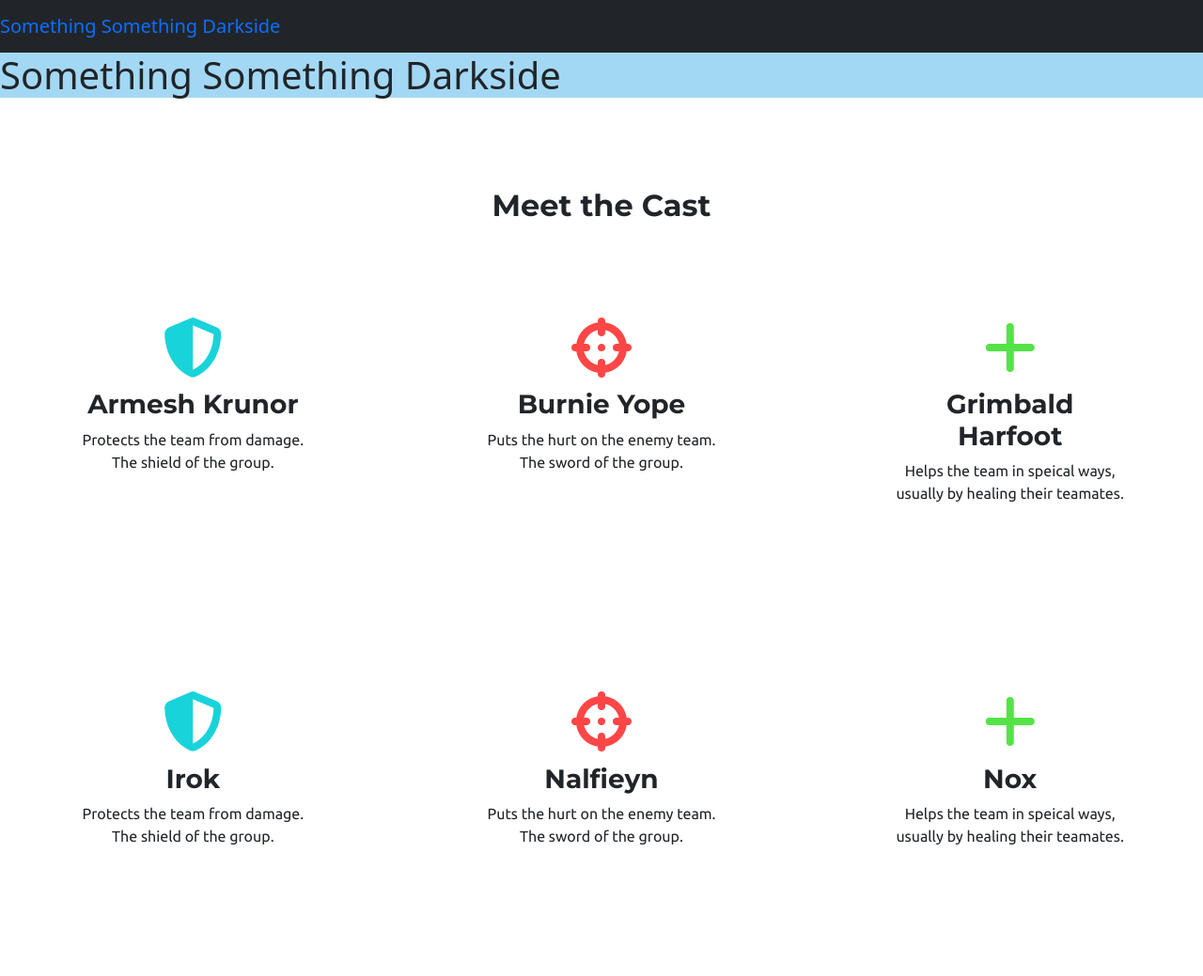
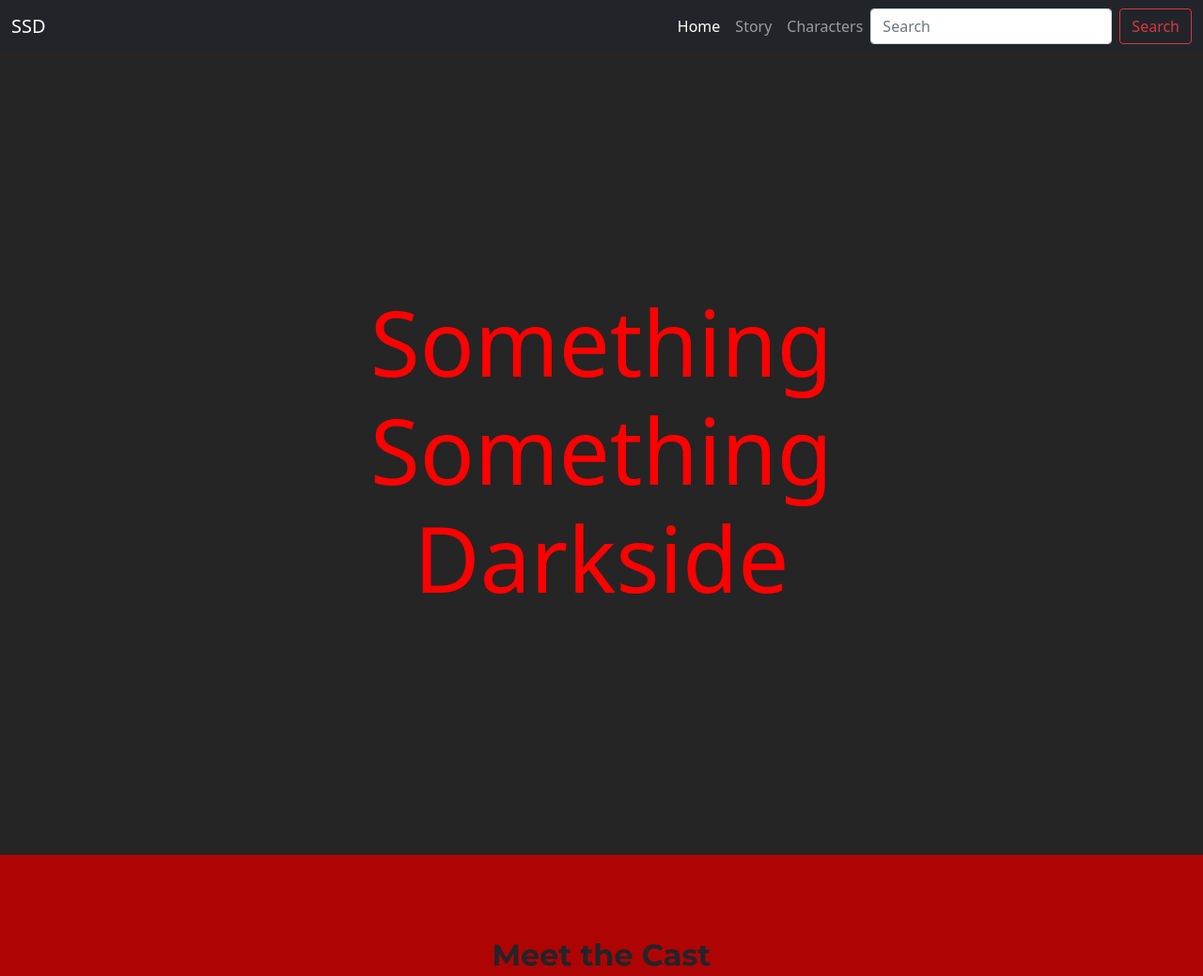
Before and after one commit to Cyder01/boostrap-site, a plain HTML site: page index.html in a window 1280 px wide. Shown: the top 1039 px of the page at 94% size. Drawn offline with nearby package versions, Linux system fonts and the light colour scheme.

Commit message:
Update Navbar | Update Top-Container for Home page | Update General Colors

```diff
--- a/css/styles.css
+++ b/css/styles.css
@@ -1,9 +1,16 @@
-/******************************************* ID'S *********************************/
+/******************************************* NAVBAR *********************************/
+
+/******************************************* HOME-TOP *********************************/
+.top-container{
+  background-color: #252525;
+  color: #ff0000;
+  padding: 250px;
+  text-align: center;
+}
+
 
 /******************************************* CLASSES *********************************/
-.top-container{
-  background-color: #a3d8f4;
-}
+
 
 .middle-container {
   text-align: center;
@@ -33,6 +40,15 @@
 
 
 /******************************************* ELEMENTS *********************************/
+body {
+  background-color: #af0404;
+}
+
+h1 {
+  font-size: 6em;
+
+}
+
 h3 {
   font-family: "Montserrat";
   font-weight: 700;
--- a/index.html
+++ b/index.html
@@ -3,7 +3,7 @@
 
 <head>
   <meta charset="utf-8">
-  <title>Something Something Darkside</title>
+  <title>Something Something Darksid</title>
 
   <!-- Style Sheets -->
 <link href="https://cdn.jsdelivr.net/npm/bootstrap@5.0.0-beta1/dist/css/bootstrap.min.css" rel="stylesheet" integrity="sha384-giJF6kkoqNQ00vy+HMDP7azOuL0xtbfIcaT9wjKHr8RbDVddVHyTfAAsrekwKmP1" crossorigin="anonymous">
@@ -18,14 +18,40 @@
 </head>
 
 <body>
-  <nav class="navbar bg-dark">
-    <a class="navbar-brand" href="">Something Something Darkside</a>
-  </nav>
 
+  <!-- Navbar -->
+  <nav class="navbar navbar-expand-lg navbar-dark bg-dark">
+  <div class="container-fluid">
+    <a class="navbar-brand" href="#">SSD</a>
+    <button class="navbar-toggler" type="button" data-bs-toggle="collapse" data-bs-target="#navbarSupportedContent" aria-controls="navbarSupportedContent" aria-expanded="false" aria-label="Toggle navigation">
+      <span class="navbar-toggler-icon"></span>
+    </button>
+    <div class="collapse navbar-collapse" id="navbarSupportedContent">
+      <ul class="navbar-nav ms-auto mb-2 mb-lg-0">
+        <li class="nav-item">
+          <a class="nav-link active" aria-current="page" href="#">Home</a>
+        </li>
+        <li class="nav-item">
+          <a class="nav-link" href="#">Story</a>
+        </li>
+        <li class="nav-item">
+          <a class="nav-link" href="#">Characters</a>
+        </li>
+      </ul>
+      <form class="d-flex">
+        <input class="form-control me-2" type="search" placeholder="Search" aria-label="Search">
+        <button class="btn btn-outline-danger" type="submit">Search</button>
+      </form>
+    </div>
+  </div>
+</nav>
+
+<!-- Home-Top -->
   <div class="top-container">
     <h1>Something Something Darkside</h1>
   </div>
 <br>
+
 
 <div class="middle-container">
   <h2>Meet the Cast</h2>
```
